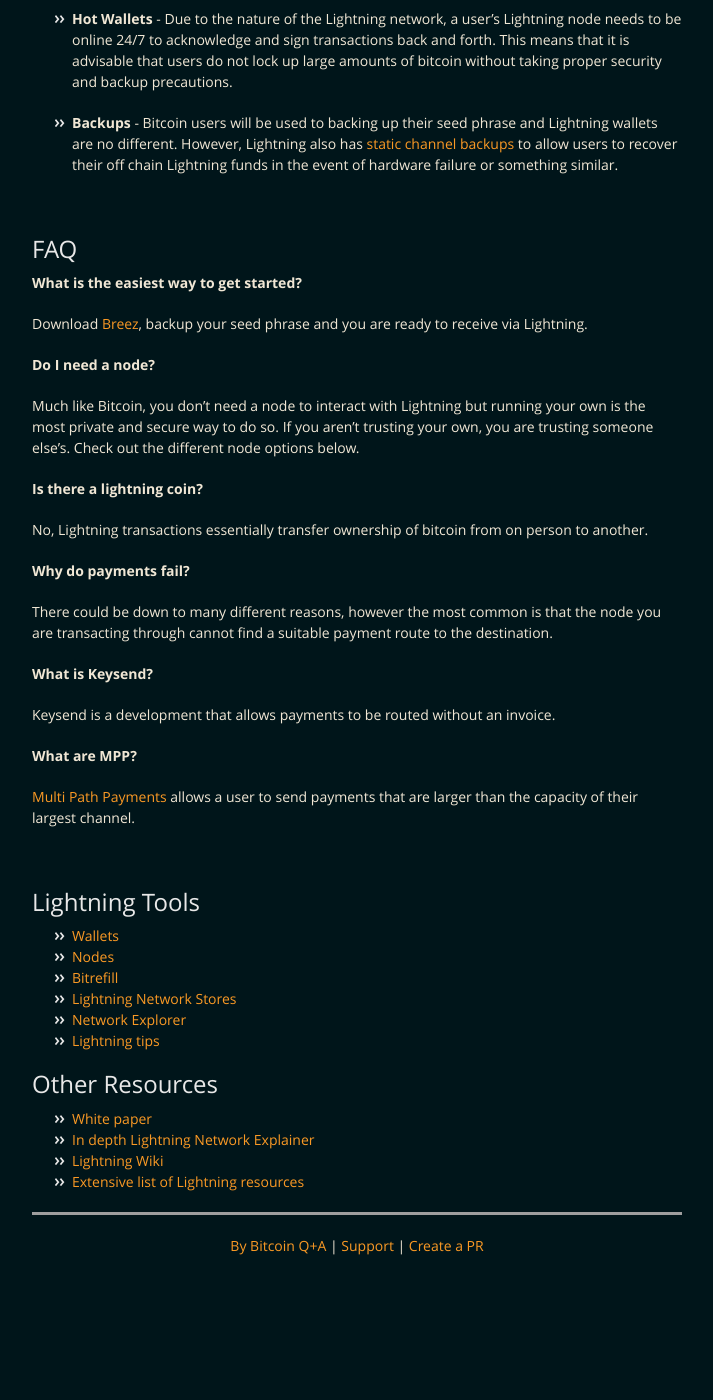
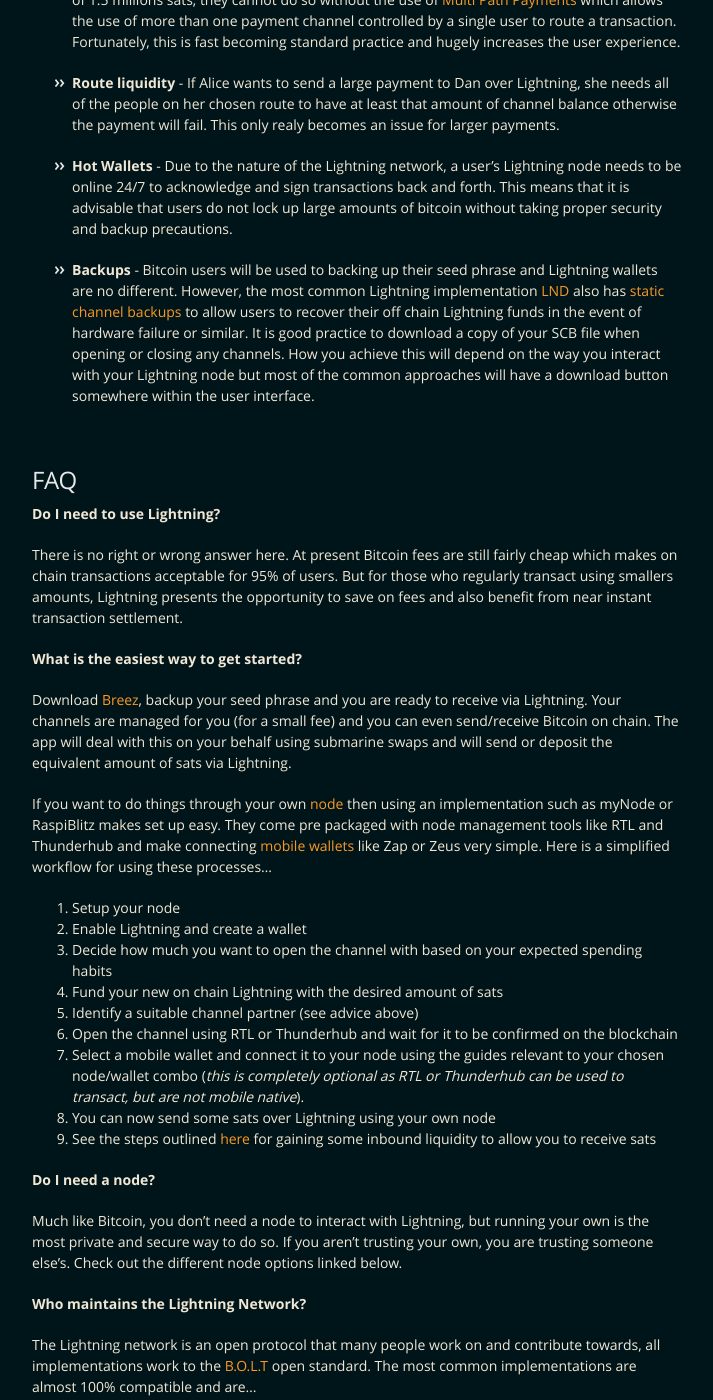
Before and after one commit to BitcoinQnA/ln-guide, a Jekyll site: the page built from index.md, in a window 1280 px wide and 1400 px high, scrolled down 5323 px. Shown: the whole window, without its empty margins (283-996 px from the left). Built offline with Jekyll 4.4.1, drawn with Linux system fonts in a browser that asks for light colours; some of the changed text lies outside the part shown; grey boxes are pictures that could not be loaded.

Commit message:
Update index.md

```diff
--- a/index.md
+++ b/index.md
@@ -58,7 +58,7 @@ Simple illustration of a channel open transaction
 
 ### Channel Closures
 
-Much like a channel open, a channel closure is an on-chain Bitcoin transaction. Channel closures occur when one or both parties want to settle their balance back to the Bitcoin network. There are three types of channel closures that can occur with Lightning.
+Much like a channel open, a channel closure is an on-chain Bitcoin transaction. Channel closures occur when one or both parties want to settle their balance back to the Bitcoin network. There are three types of channel closures that can occur with Lightning and in all instances the fees are paid by the person that opened the channel.
 
 **Collaborative close**
 
@@ -79,8 +79,8 @@ You can open a channel with pretty much any network participant you like, howeve
 
 * **Is it someone you are likely to be transacting with often?** If they are, it makes sense to have a direct channel open to minimise routing fees.
 * **Are they a reliable peer?** If they are offline regularly this will cause you issues when sending or receiving transactions.
-* **Are they trustworthy?** As mentioned above, your peer has the option to attempt to cheat you when closing a channel.
-* **Are they well connected?** This will become clearer in the next section on routing.
+* **Are they trustworthy?** As mentioned above, your peer has the option to attempt to cheat you when closing a channel so it pays to choose a peer you know or a public node entity that is commonly accepted as being an honest node operator
+* **Are they well connected?** If you only have 1 or 2 peers, it pays for them to be fairly well connected so that you can route transactions through them across the network. This will become clearer in the next section on transactions.
 
 You can compare these stats and many more when choosing a peer at [1ml](https://1ml.com/).
 
@@ -98,20 +98,21 @@ Thankfully not, this is where the Lightning Network starts to shine! Provided yo
 Alice routing a payment to Dan, despite not having a direct channel with him.
 </p>
 
-This type of multi-hop transaction is carried out in a trust free way using a process called [onion routing](https://wiki.ion.radar.tech/tech/lightning/onion-routing). This method allows for secure transfer of 'messages' known as Hashed Time Locked Contracts or [HTLC's](https://en.bitcoin.it/wiki/Hash_Time_Locked_Contracts) are structured in such a way that each 'hop' only sees the information they need to take their fee and continue the payment to the next participant in the route until it reaches the final destination, the recipient.
+This type of multi-hop transaction is carried out in a trust free way using a process called [onion routing](https://wiki.ion.radar.tech/tech/lightning/onion-routing). This method allows for secure transfer of 'messages' known as Hashed Time Locked Contracts or [HTLC's](https://en.bitcoin.it/wiki/Hash_Time_Locked_Contracts). HTLC's are structured in such a way that each 'hop' only sees the information they need to take their fee and continue the payment to the next participant in the route until it reaches the final destination, the recipient.
 
-Here is a simplified run down of what happens when Alice presses 'send' in her Lightning wallet for the transaction above. It sounds complicated, but it all happens under the hood in a matter of seconds.
+Here is a simplified run down of what happens for the transaction above to be successful. It sounds complicated, but it all happens under the hood in a matter of seconds.
 
 1.  Dan sends Alice an invoice (a payment instruction) for 10,000 sats. This is generated by Dan's Lightning wallet and can be sent to Alice via any communication method
 2.  Alice receives the invoice and opens it with her Lightning wallet. She checks the details and confirms the send
 3.  Alices Lightning node uses it's knowledge of the Lightning network to look for a suitable path to route the payment to Dan
 4.  Once a route is found, the initial hop goes to Bob, whom Alice has a direct channel with
-5. Alice's message to Bob says that if he sends 10,001 sats to Carol, he can keep 1 sat for himself
-6. They update their channel state
-7. Bob send a message to Carol to say that if she sends 10,000 sats to Dan, she can keep 1 sat for herself
-8. They update their channel state
-9. Carol sends a message to Dan, which Dan has a secret to unlock, allowing him to claim the 10,000 sats from Alice
+5.  Alice's message to Bob says that if he sends 10,001 sats to Carol, he can keep 1 sat for himself
+6.  They update their channel state
+7.  Bob send a message to Carol to say that if she sends 10,000 sats to Dan, she can keep 1 sat for herself
+8.  They update their channel state
+9.  Carol sends a message to Dan, which Dan has a secret to unlock, allowing him to claim the 10,000 sats from Alice
 10. They update their channel state
+11. Alice's wallet tells her the transaction was successful
 
 *There are no 'real world' identities in Lightning, the names above are purely for illustration purposes. Each participant has a Node Public Key which acts as their 'Lightning ID'.*
 
@@ -121,34 +122,59 @@ Here is a simplified run down of what happens when Alice presses 'send' in her L
 
 Whilst the Lightning Network provides a fantastic scaling solution for Bitcoin, it does not come without its own limitations. These are outlined breifly below...
 
-* **Channel management** - If a user makes a lot of payments in a single direction, channels can become unbalanced, meaning that all of the funds are stuck on one side of the channel. This then requires the user to take action by balancing their channels. This can be done by circular rebalancing (paying yourself out of one channel and into another) or via a [submarine swap](https://lightning.engineering/loop/) service that allows you to drain off or fill up an existing channel for a small fee.
+* **Channel management** - If a user makes a lot of payments in a single direction, channels can become unbalanced, meaning that all of the funds are stuck on one side of the channel. This then requires the user to take action by balancing their channels. This can be done by circular rebalancing (paying yourself out of one channel and into another) or via a [submarine swap](https://lightning.engineering/loop/) service that allows you to drain off or fill up an existing channel for a small fee. Most of the common Lightning node [management tools](#lightning-tools) have some form of swap service built in.
 
-* **Inbound liquidity** - If a user opens a channel to someone else, all of the funds intially sit on their side of the channel. This means they can only send payments and cannot receive. Lightning wallets like [Breez](https://breez.technology/) and [Pheonix](https://phoenix.acinq.co/) have recently released upgrades that mitigate this by opening channels [on the go](https://medium.com/breez-technology/the-breez-release-candidate-getting-lightning-ready-for-the-global-takeover-b5d1f9756229) as required. However for those running their own Lightning Node and managing their own channels, there are three main ways around this...
+* **Inbound liquidity** - If a user opens a channel to someone else, all of the funds intially sit on their side of the channel. This means they can only send payments and cannot receive. Lightning wallets like [Breez](https://breez.technology/) and [Pheonix](https://phoenix.acinq.co/) have recently released upgrades that mitigate this by opening channels [on the go](https://medium.com/breez-technology/the-breez-release-candidate-getting-lightning-ready-for-the-global-takeover-b5d1f9756229) as required. However for those running their own Lightning Node and managing their own channels, these are the main ways around this...
+  * Get someone else to open a channel to you
   * Spend some sats 'away' to the other side of the channel
   * Purchase some inbound liquidity from a service like [Lightning Pool](https://lightning.engineering/posts/2020-11-02-lightning-pool/)
   * Use a submarine swap service
 
-* **Channel Size** - If a user opens a channel for 1 million sats and then needs to make a payment of 1.5 millions sats, they cannot do so without the use of [Multi Path Payments](https://lightning.engineering/posts/2020-05-07-mpp/) which allows the use of more than one payment channel controlled by a single user to route a transaction.
+* **Channel Size** - If a user opens a channel for 1 million sats and then needs to make a payment of 1.5 millions sats, they cannot do so without the use of [Multi Path Payments](https://lightning.engineering/posts/2020-05-07-mpp/) which allows the use of more than one payment channel controlled by a single user to route a transaction. Fortunately, this is fast becoming standard practice and hugely increases the user experience.
 
 * **Route liquidity** - If Alice wants to send a large payment to Dan over Lightning, she needs all of the people on her chosen route to have at least that amount of channel balance otherwise the payment will fail. This only realy becomes an issue for larger payments.
 
 * **Hot Wallets** - Due to the nature of the Lightning network, a user's Lightning node needs to be online 24/7 to acknowledge and sign transactions back and forth. This means that it is advisable that users do not lock up large amounts of bitcoin without taking proper security and backup precautions.
 
-* **Backups** - Bitcoin users will be used to backing up their seed phrase and Lightning wallets are no different. However, Lightning also has [static channel backups](https://wiki.ion.radar.tech/tutorials/troubleshooting/static-channel-backups#solution-2-static-channel-backups-scb) to allow users to recover their off chain Lightning funds in the event of hardware failure or something similar.
+* **Backups** - Bitcoin users will be used to backing up their seed phrase and Lightning wallets are no different. However, the most common Lightning implementation [LND](https://github.com/lightningnetwork/lnd) also has [static channel backups](https://wiki.ion.radar.tech/tutorials/troubleshooting/static-channel-backups#solution-2-static-channel-backups-scb) to allow users to recover their off chain Lightning funds in the event of hardware failure or similar. It is good practice to download a copy of your SCB file when opening or closing any channels. How you achieve this will depend on the way you interact with your Lightning node but most of the common approaches will have a download button somewhere within the user interface.
 
 <br/>
 
 ## FAQ
 
+**Do I need to use Lightning?**
+
+There is no right or wrong answer here. At present Bitcoin fees are still fairly cheap which makes on chain transactions acceptable for 95% of users. But for those who regularly transact using smallers amounts, Lightning presents the opportunity to save on fees and also benefit from near instant transaction settlement.
+
 **What is the easiest way to get started?**
 
-Download [Breez](Https://Breez.technology), backup your seed phrase and you are ready to receive via Lightning.
+Download [Breez](Https://Breez.technology), backup your seed phrase and you are ready to receive via Lightning. Your channels are managed for you (for a small fee) and you can even send/receive Bitcoin on chain. The app will deal with this on your behalf using submarine swaps and will send or deposit the equivalent amount of sats via Lightning.
+
+If you want to do things through your own [node](https://node.guide) then using an implementation such as myNode or RaspiBlitz makes set up easy. They come pre packaged with node management tools like RTL and Thunderhub and make connecting [mobile wallets](https://bitcoinwallet.guide/lightning) like Zap or Zeus very simple. Here is a simplified workflow for using these processes...
+
+1.  Setup your node
+2.  Enable Lightning and create a wallet
+4.  Decide how much you want to open the channel with based on your expected spending habits
+4.  Fund your new on chain Lightning with the desired amount of sats
+3.  Identify a suitable channel partner (see advice above)
+5.  Open the channel using RTL or Thunderhub and wait for it to be confirmed on the blockchain
+6.  Select a mobile wallet and connect it to your node using the guides relevant to your chosen node/wallet combo (*this is completely optional as RTL or Thunderhub can be used to transact, but are not mobile native*).
+7.  You can now send some sats over Lightning using your own node
+8.  See the steps outlined [here](#drawbacks) for gaining some inbound liquidity to allow you to receive sats
 
 **Do I need a node?**
 
-Much like Bitcoin, you don't need a node to interact with Lightning but running your own is the most private and secure way to do so. If you aren't trusting your own, you are trusting someone else's. Check out the different node options below.
+Much like Bitcoin, you don't need a node to interact with Lightning, but running your own is the most private and secure way to do so. If you aren't trusting your own, you are trusting someone else's. Check out the different node options linked below.
 
-**Is there a lightning coin?**
+**Who maintains the Lightning Network?**
+
+The Lightning network is an open protocol that many people work on and contribute towards, all implementations work to the [B.O.L.T](https://github.com/lightningnetwork/lightning-rfc/blob/master/00-introduction.md) open standard. The most common implementations are almost 100% compatible and are...
+
+1.  [LND](https://github.com/lightningnetwork/lnd)
+2.  [C Lightning](https://github.com/ElementsProject/lightning)
+3.  [Eclair](https://github.com/ACINQ/eclair)
+
+**Is there a 'Lightning coin'?**
 
 No, Lightning transactions essentially transfer ownership of bitcoin from on person to another.
 
@@ -156,13 +182,43 @@ No, Lightning transactions essentially transfer ownership of bitcoin from on per
 
 There could be down to many different reasons, however the most common is that the node you are transacting through cannot find a suitable payment route to the destination.
 
+**What does balanced channels mean?**
+
+Having a balance channel simply means that you have a fairly equal amount of sats on both sides of your channel. Think of it like an abacus where there are an equal amount of beads on each side. This ensures the user is in the best position to send **or** receive via Lightning, it is also beneficial for those wanting to earn sats by being a [routing node](https://blog.lightning.engineering/posts/2019/11/07/routing-guide-2.html), though that concept is for the more advanced user.
+
+<p align="center">
+<img src="https://raw.githubusercontent.com/BitcoinQnA/ln-guide/master/assets/images/Channels.png" class=responsive width="650" height="300" maxheight="300" />
+
+Channel balance graphs from Thunderhub.
+</p>
+
+**How do I balance my channels?**
+
+The two most common Lightning node management tools [Ride the Lightning](https://twitter.com/Suheb__/status/1228470045715681280?s=20) and [Thunderhub](https://apotdevin.com/blog/thunderhub-balancing) make this very simple within the user interfaces. Click the links for video demo's of both.
+
+**What happens if my Node breaks while I have open channels?**
+
+The optimal solution is to revive your node and avoid the need to close your channels in the first place, however this won't always be possible and this is where backups are crucial. You can import your Lightning Wallet seed and static channel backup file into another Lightning Node which will trigger a closure notification to all peers and eventually return your sats back to your on chain wallet This process is possible through the command line but is the easiest way to do so is through interfaces like RTL or Thunderhub. Another outcome could be that a Lightning peer may notice that you are offline and choose to force close the channel (hopefully in an honest manner), this will return any sats in that channel back to your on chain wallet.
+
+**Why do my channel balances change over time?**
+
+This is likely because someone has routed a transaction through your node. This has the effect of moving some of the balance from one side of the channel to the other. If you do not want this to happen, you can specify that your channel is private at the time of opening. This effectively shields it from view for the rest of the network.
+
+**Can I make money on the Lightning Network?**
+
+Yes, technically you can via routing. However, the gains to be had vs the node and channel management required put this practice out of reach for the average Lightning user.
+
+**How much does it cost to open or close a channel?**
+
+That depends on the current state of the Bitcoin [mempool](https://mempool.space) at the time and the fee rate negotiated with the channel partner.
+
 **What is Keysend?**
 
 Keysend is a development that allows payments to be routed without an invoice.
 
 **What are MPP?**
 
-[Multi Path Payments](https://lightning.engineering/posts/2020-05-07-mpp/) allows a user to send payments that are larger than the capacity of their largest channel.
+[Multi Path Payments](https://lightning.engineering/posts/2020-05-07-mpp/) allows a user to send payments that are larger than the capacity of their single largest channel by utilising the liquidity of more than 1 channel at the same time.
 
 
 <br/>
@@ -172,7 +228,6 @@ Keysend is a development that allows payments to be routed without an invoice.
 
 * [Wallets](https://bitcoinwallet.guide/lightning)
 * [Nodes](https://node.guide)
-* [Bitrefill](https://www.bitrefill.com/)
 * [Lightning Network Stores](https://lightningnetworkstores.com/)
 * [Network Explorer](https://1ml.com/)
 * [Lightning tips](https://tippin.me/)
```
Also changed, not shown: other parts of index.md (+2 -2 lines).
